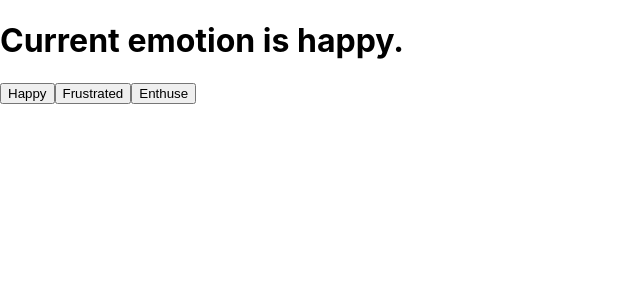
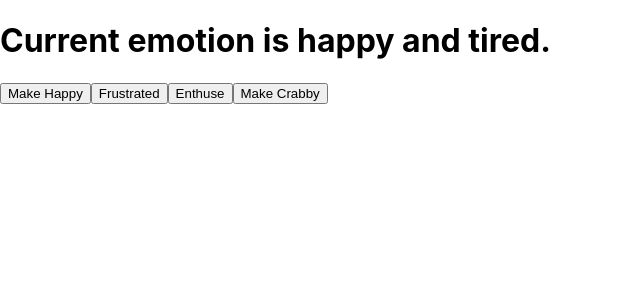
Before and after one commit to Heyson/React, a React (Create React App) app in the folder react-essentials/: page / in a window 1280 px wide. Shown: the top 300 px of the page, without its empty margins (0-640 px from the left). Built offline with nearby package versions, Linux system fonts and the light colour scheme.

Commit message:
Working with useEffect

```diff
--- a/react-essentials/src/App.js
+++ b/react-essentials/src/App.js
@@ -1,15 +1,25 @@
-import React, { useState } from 'react';
+import React, { useState, useEffect } from 'react';
 import './App.css';
 
 function App() {
   const [emotion, setEmotion] = useState("happy");
-  console.log(emotion);
+  const [secondary, setSecondary] = useState("tired");
+
+  useEffect(() => {
+    console.log(`It's ${emotion} around here!`);
+  }, [emotion]);
+
+  useEffect(() => {
+    console.log(`It's ${secondary} around here`)
+  }, [secondary]);
+
   return  (
     <>
-      <h1>Current emotion is {emotion}.</h1>
-      <button onClick ={() => setEmotion("happy")} >Happy</button>
+      <h1>Current emotion is {emotion} and {secondary}.</h1>
+      <button onClick ={() => setEmotion("happy")} >Make Happy</button>
       <button onClick ={() => setEmotion("frustrated")} >Frustrated</button>
       <button onClick ={() => setEmotion("enthusiastic")} >Enthuse</button>
+      <button onClick ={() => setSecondary("crabby")} >Make Crabby</button>
     </>
   );
 }
```
